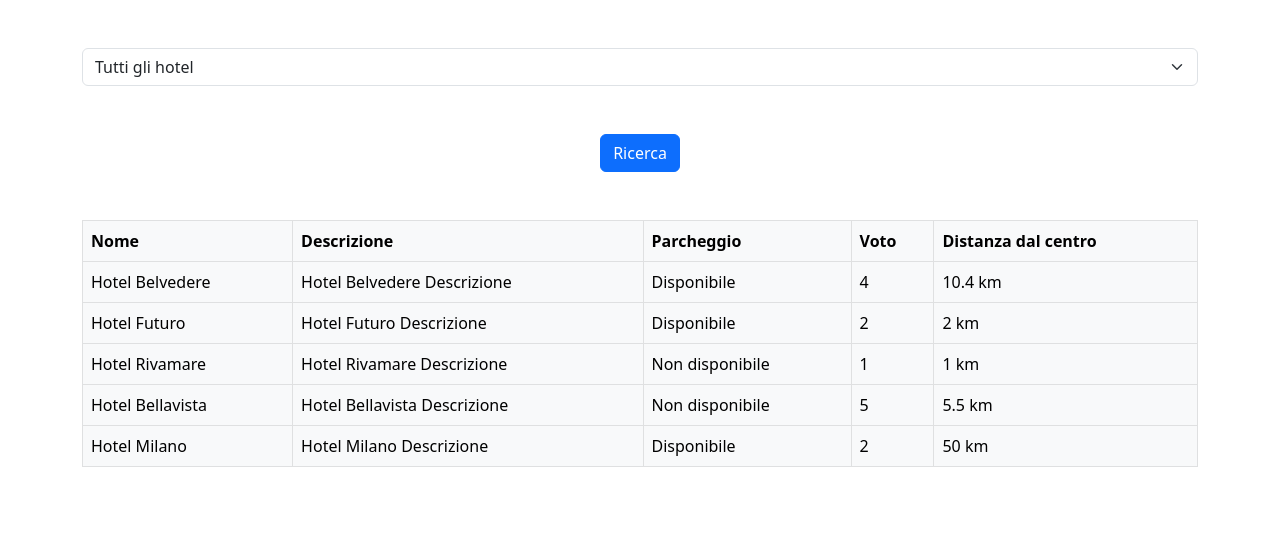
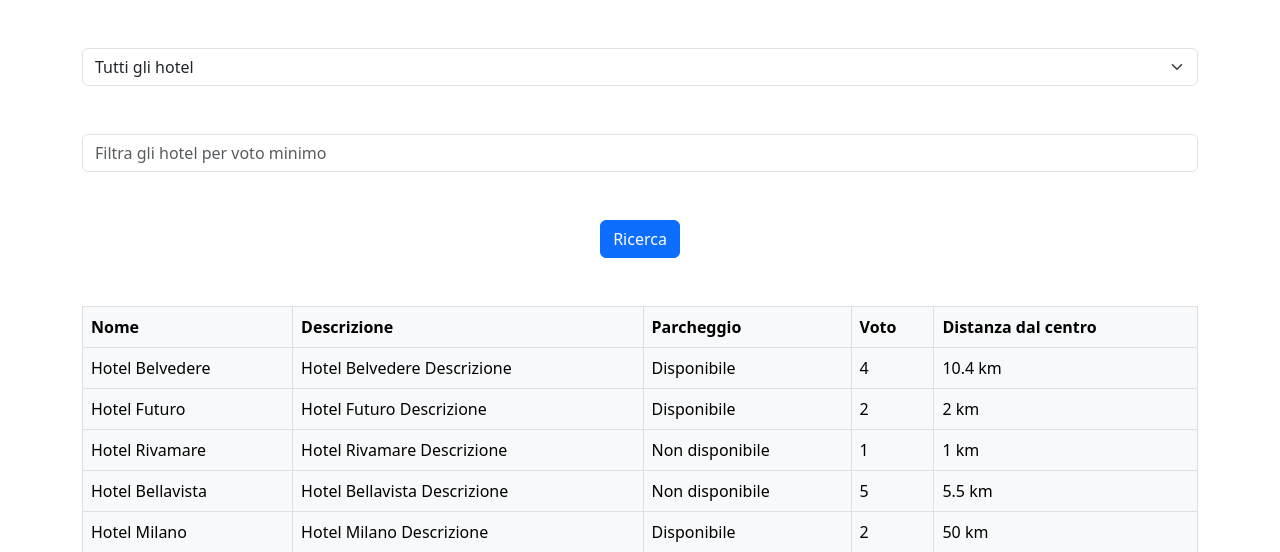
Before and after one commit to marcobusacca/php-hotel, a PHP site: page /bonus/index.php in a window 1280 px wide. Shown: the top 552 px of the page. Run offline with PHP 8.4, Linux system fonts and the light colour scheme.

Commit message:
[BONUS-3] bonus completato

```diff
--- a/bonus/index.php
+++ b/bonus/index.php
@@ -4,21 +4,24 @@
     require __DIR__."/partials/array.php";
 
     // CONTROLLO CHE I VALORI DI GET NON SIANO Null
-    if (isset($_GET['parking'])){
+    if (isset($_GET['parking']) && isset($_GET['vote'])){
 
-        // RECUPERO IL FILTRAGGIO SCELTO DALL'UTENTE
+        // RECUPERO IL FILTRAGGIO DEL PARCHEGGIO SCELTO DALL'UTENTE
         $filter = $_GET['parking'];
 
-        // CONTROLLO SE L'UTENTE HA SCELTO DI MOSTRARE A SCHERMO SOLO GLI HOTEL CON IL PARCHEGGIO DISPONIBILE
-        if ($filter === "1"){
+        // RECUPERO IL FILTRAGGIO PER VOTO SCELTO DALL'UTENTE
+        $vote = $_GET['vote'];
 
-            // CREO UN ARRAY DOVE INSERIRE I FILTRAGGI
-            $filteredArray = [];
+        // CREO UN ARRAY DOVE INSERIRE I FILTRAGGI
+        $filteredArray = [];
+
+        // L'UTENTE HA UTILIZZATO SOLO IL FILTRAGGIO DEL PARCHEGGIO
+        if ($filter === "1" && $vote === '' || $vote === 0){
 
             // CREO UN CICLO FOR_EACH CHE INSERISCE DENTRO FILTERED_ARRAY SOLTANTO GLI HOTEL CON IL PARCHEGGIO DISPONIBILE
             foreach($hotels as $hotel){
 
-                // CONTROLLO SE L'HOTEL HA IL VALORE PARKING UGUALE A TRUE
+                // CONTROLLO SE L'HOTEL HA PARKING UGUALE A TRUE
                 if($hotel['parking']){
 
                     // INSERISCO DENTRO L'ARRAY FILTRATO, L'ARRAY ASSOCIATIVO DELL'HOTEL
@@ -28,8 +31,39 @@
 
             // SOVRASCRIVO L'ARRAY HOTELS CON IL CONTENUTO DEL FILTERED_ARRAY
             $hotels = $filteredArray;
+
+        } else if($filter !== "1" && $vote !== '' && $vote !== 0){ // L'UTENTE HA UTILIZZATO SOLO IL FILTRAGGIO DEL VOTO
+
+            // CREO UN CICLO FOR_EACH CHE INSERISCE DENTRO FILTERED_ARRAY SOLTANTO GLI HOTEL CHE HANNO UN VOTO MAGGIORE/UGUALE A QUELLO SCELTO DALL'UTENTE
+            foreach($hotels as $hotel){
+
+                // CONTROLLO SE L'HOTEL HA UN VOTO MAGGIORE/UGUALE A QUELLO SCELTO DALL'UTENTE
+                if($hotel['vote'] >= $vote){
+
+                    // INSERISCO DENTRO L'ARRAY FILTRATO, L'ARRAY ASSOCIATIVO DELL'HOTEL
+                    $filteredArray[] = $hotel;
+                }
+            }
+
+            // SOVRASCRIVO L'ARRAY HOTELS CON IL CONTENUTO DEL FILTERED_ARRAY
+            $hotels = $filteredArray;
+
+        } else if($filter === "1" && $vote !== '' && $vote !== 0){ // L'UTENTE HA UTILIZZATO ENTRAMBI I FILTRAGGI
+
+            // CREO UN CICLO FOR_EACH CHE INSERISCE DENTRO FILTERED_ARRAY SOLTANTO GLI HOTEL CHE SODDISFANO ENTRAMBI I FILTRAGGI
+            foreach($hotels as $hotel){
+
+                // CONTROLLO SE L'HOTEL HA PARKING UGUALE A TRUE ED HA UN VOTO MAGGIORE/UGUALE A QUELLO SCELTO DALL'UTENTE
+                if($hotel['parking'] && $hotel['vote'] >= $vote){
+
+                    // INSERISCO DENTRO L'ARRAY FILTRATO, L'ARRAY ASSOCIATIVO DELL'HOTEL
+                    $filteredArray[] = $hotel;
+                }
+            }
+
+            // SOVRASCRIVO L'ARRAY HOTELS CON IL CONTENUTO DEL FILTERED_ARRAY
+            $hotels = $filteredArray;
         }
-
     }
 ?>
 
@@ -55,11 +89,13 @@
                     <div class="col-12 mt-5">
                         <!-- Form -->
                         <form action="index.php" method="GET" class="text-center">
-                            <!-- Select Parking -->
-                            <select name="parking" class="form-select mb-5">
+                            <!-- Select Parking Filter -->
+                            <select name="parking" class="form-select">
                                 <option value="0">Tutti gli hotel</option>
                                 <option value="1">Hotel con parcheggio disponibile</option>
                             </select>
+                            <!-- Input Vote Filter -->
+                            <input name="vote" type="number" placeholder="Filtra gli hotel per voto minimo" class="form-control my-5">
                             <!-- Submit Button -->
                             <button type="submit" class="btn btn-primary">Ricerca</button>
                         </form>
```
